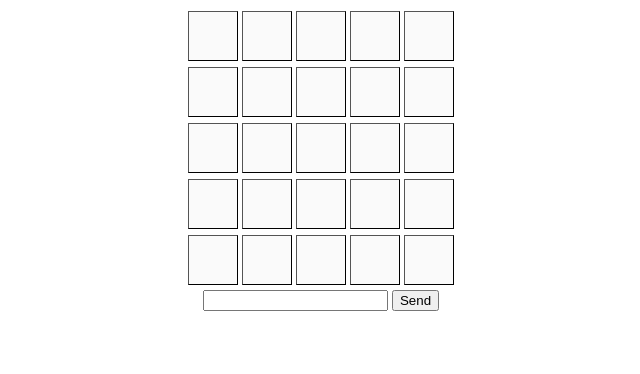
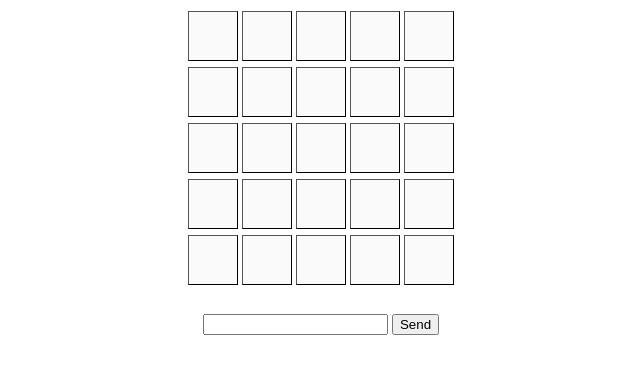
Before and after one commit to matteokalcich/Wordle, a plain HTML site: page wordle.html in a window 1280 px wide. Shown: the whole page, without its empty margins (319-959 px from the left). Drawn offline with Linux system fonts and the light colour scheme.

Commit message:
minor changes

```diff
--- a/style.css
+++ b/style.css
@@ -16,4 +16,11 @@ body{
 
     border-color: black;
     border-width: 1px;
+
+    text-align: center;
 }
+
+.inputArea{
+
+    margin-top: 3vh;
+}
```
